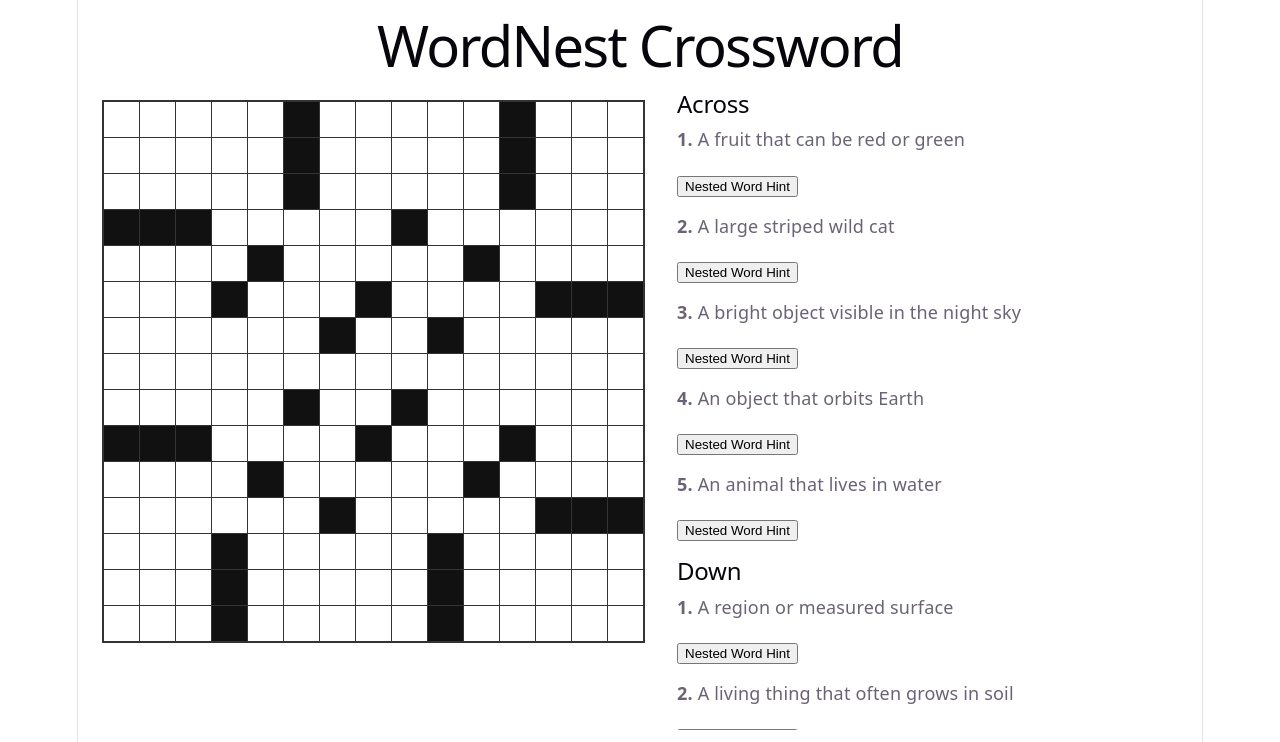
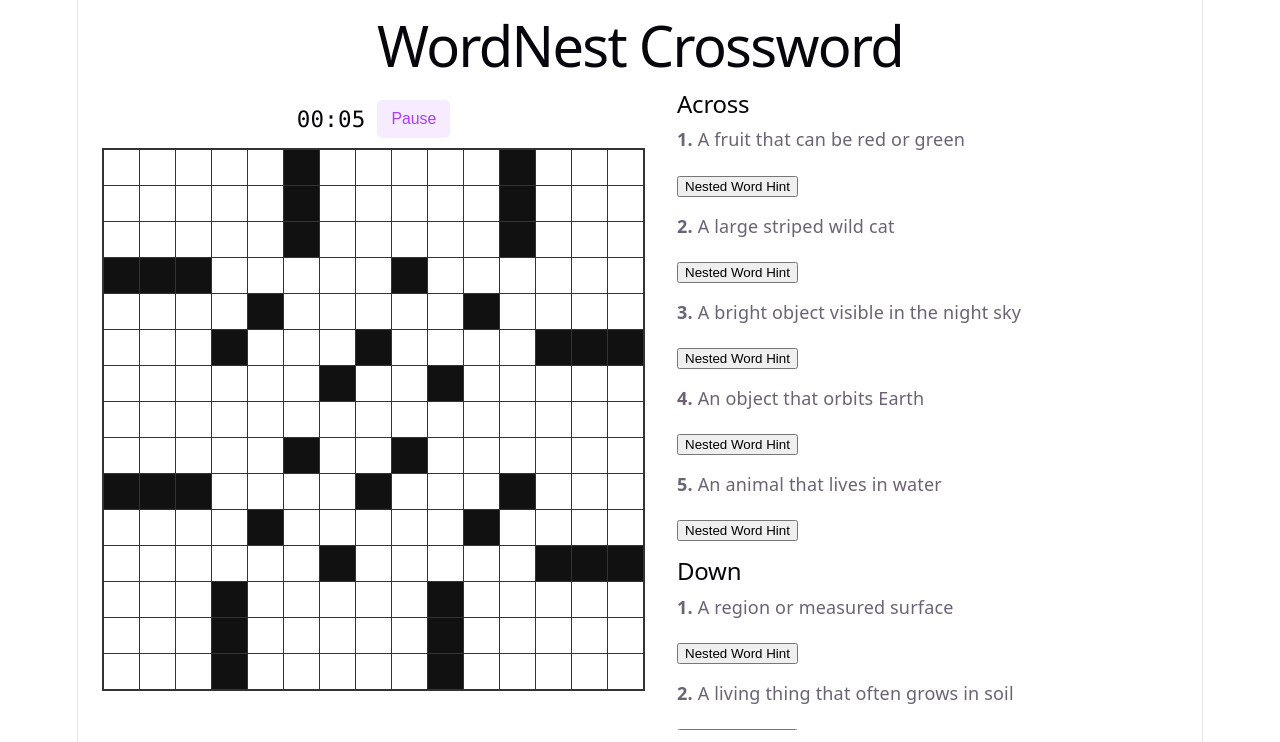
Before and after one commit to sambell25/Team1-Nested-Crossword, a React app in the folder frontend/: page / in a window 1280 px wide. Shown: the top 742 px of the page. Built offline with nearby package versions, Linux system fonts and the light colour scheme; the HTML template or start-up script is replaced by a standard one.

Commit message:
Add count-up timer with pause/resume

```diff
--- a/frontend/src/components/Grid.jsx
+++ b/frontend/src/components/Grid.jsx
@@ -1,5 +1,6 @@
 import { useState } from 'react'
 import mockGridData from '../data/mockGrid.json'
+import Timer from './Timer'
 import './Grid.css'
 
 function createGridData() {
@@ -47,6 +48,7 @@ export default function Grid() {
 
   return (
     <div className="crossword-container">
+      <Timer />
       <div
         className="grid-board"
         style={{
--- /dev/null
+++ b/frontend/src/components/Timer.css
@@ -0,0 +1,35 @@
+.timer {
+  display: flex;
+  align-items: center;
+  justify-content: center;
+  gap: 12px;
+  margin-bottom: 10px;
+}
+
+.timer-display {
+  font-family: var(--mono, monospace);
+  font-variant-numeric: tabular-nums;
+  font-size: 1.25rem;
+  color: var(--text-h, #08060d);
+}
+
+.timer-toggle {
+  font: inherit;
+  font-size: 0.875rem;
+  padding: 4px 12px;
+  border-radius: 5px;
+  border: 2px solid transparent;
+  color: var(--accent, #aa3bff);
+  background: var(--accent-bg, rgba(170, 59, 255, 0.1));
+  cursor: pointer;
+  transition: border-color 0.3s;
+}
+
+.timer-toggle:hover {
+  border-color: var(--accent-border, rgba(170, 59, 255, 0.5));
+}
+
+.timer-toggle:focus-visible {
+  outline: 2px solid var(--accent, #aa3bff);
+  outline-offset: 2px;
+}
--- /dev/null
+++ b/frontend/src/components/Timer.jsx
@@ -0,0 +1,17 @@
+import { formatTime, useStopwatch } from '../hooks/useStopwatch'
+import './Timer.css'
+
+export default function Timer() {
+  const { seconds, isRunning, toggle } = useStopwatch()
+
+  return (
+    <div className="timer" role="group" aria-label="Puzzle timer">
+      <span className="timer-display" role="timer">
+        {formatTime(seconds)}
+      </span>
+      <button type="button" className="timer-toggle" onClick={toggle}>
+        {isRunning ? 'Pause' : 'Resume'}
+      </button>
+    </div>
+  )
+}
--- /dev/null
+++ b/frontend/src/hooks/useStopwatch.js
@@ -0,0 +1,44 @@
+import { useEffect, useRef, useState } from 'react'
+
+const TICK_MS = 250
+
+// 65 -> "01:05", 3661 -> "1:01:01"
+export function formatTime(totalSeconds) {
+  const hours = Math.floor(totalSeconds / 3600)
+  const minutes = Math.floor((totalSeconds % 3600) / 60)
+  const seconds = totalSeconds % 60
+  const pad = (n) => String(n).padStart(2, '0')
+
+  return hours > 0
+    ? `${hours}:${pad(minutes)}:${pad(seconds)}`
+    : `${pad(minutes)}:${pad(seconds)}`
+}
+
+// Counts up from zero. Elapsed time is measured with Date.now() instead of by
+// counting interval ticks, so it stays accurate when the browser throttles
+// timers (e.g. in a background tab).
+export function useStopwatch() {
+  const [isRunning, setIsRunning] = useState(true)
+  const [seconds, setSeconds] = useState(0)
+  // Time accumulated by earlier runs, i.e. before the most recent pause.
+  const bankedMs = useRef(0)
+
+  useEffect(() => {
+    if (!isRunning) return
+
+    const startedAt = Date.now()
+    const id = setInterval(() => {
+      const elapsedMs = bankedMs.current + (Date.now() - startedAt)
+      setSeconds(Math.floor(elapsedMs / 1000))
+    }, TICK_MS)
+
+    return () => {
+      clearInterval(id)
+      bankedMs.current += Date.now() - startedAt
+    }
+  }, [isRunning])
+
+  const toggle = () => setIsRunning((running) => !running)
+
+  return { seconds, isRunning, toggle }
+}
```
Also changed, not shown: 1 other file (tests, documents, lock files or other folders).
